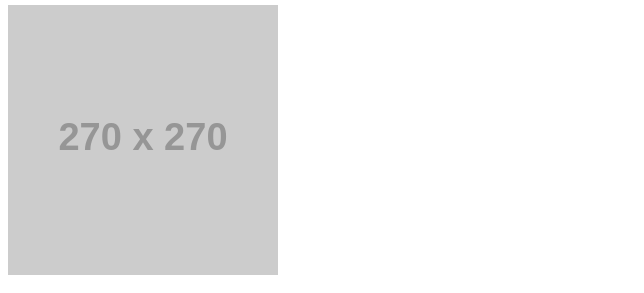
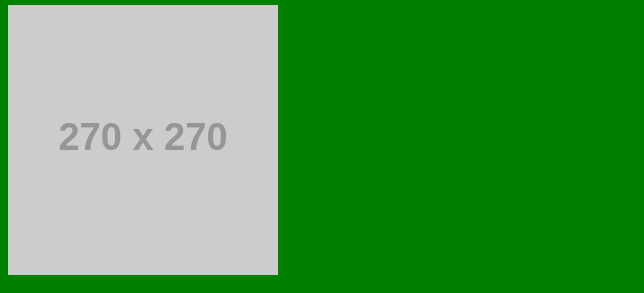
Before and after one commit to IvanParkhomenka/1147151-pink-18, a website: page source/index.html in a window 1280 px wide. Shown: the part 269-562 px from the top of the page, without its empty margins (0-644 px from the left). Drawn offline with nearby package versions, Linux system fonts and the light colour scheme; files that its build step writes are made by us from their sources; placeholder pictures from the web are drawn by us.

Commit message:
Тест препроцессора и работы с ним

```diff
--- a/package.json
+++ b/package.json
@@ -4,14 +4,14 @@
   "private": true,
   "description": "Личный проект «Пинк» от HTML Academy",
   "devDependencies": {
+    "@htmlacademy/editorconfig-cli": "1.x",
     "autoprefixer": "9.5.x",
     "browser-sync": "2.26.x",
     "gulp": "4.0.x",
     "gulp-plumber": "1.2.x",
+    "gulp-postcss": "8.0.x",
+    "gulp-sass": "^4.0.2",
     "gulp-sourcemaps": "2.6.x",
-    "gulp-postcss": "8.0.x",
-    "gulp-sass": "4.0.x",
-    "@htmlacademy/editorconfig-cli": "1.x",
     "stylelint": "10.1.x",
     "stylelint-config-htmlacademy": "0.1.x"
   },
--- a/source/index.html
+++ b/source/index.html
@@ -3,6 +3,7 @@
   <head>
     <meta charset="utf-8">
     <title>Пинк: главная</title>
+    <link rel="stylesheet"  href="css/style.css">
   </head>
   <body>
     <header class="page-header">
--- /dev/null
+++ b/source/sass/style.scss
@@ -0,0 +1,3 @@
+body {
+  background: green;
+}
```
Also changed, not shown: 1 other file.
